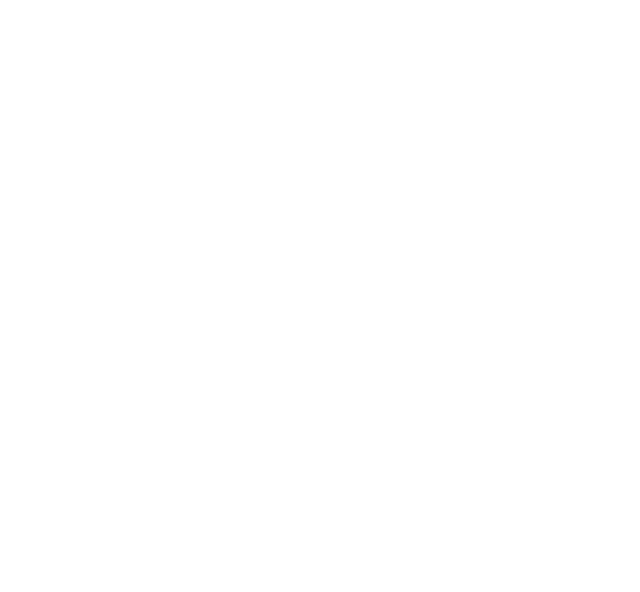
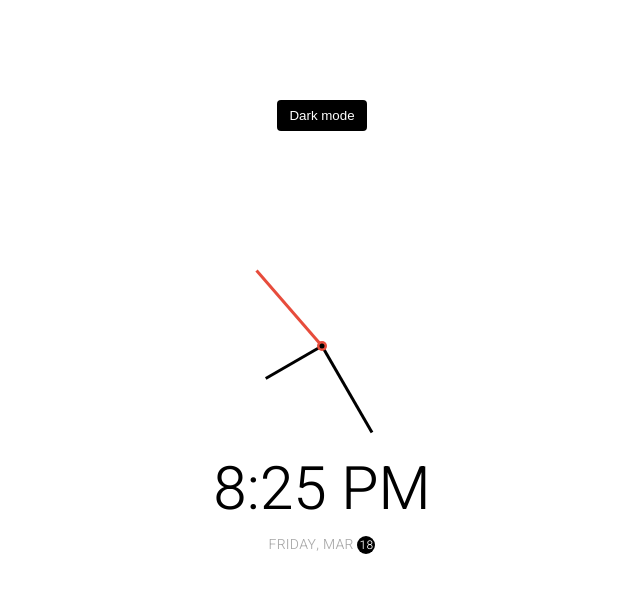
Before and after one commit to iamshahidameen/clock-with-dark-and-light-mode, a plain HTML site: page index.html in a window 1280 px wide. Shown: the whole page, without its empty margins (318-958 px from the left). Drawn offline with Linux system fonts and the light colour scheme.

Commit message:
Added Time and Date functionality using js new Date() object and refresh the time using setInterval() method

```diff
--- a/index.html
+++ b/index.html
@@ -1,13 +1,28 @@
 <!DOCTYPE html>
 <html lang="en">
-<head>
-    <meta charset="UTF-8">
-    <meta http-equiv="X-UA-Compatible" content="IE=edge">
-    <meta name="viewport" content="width=device-width, initial-scale=1.0">
-    <link rel="stylesheet" href="style.css">
+  <head>
+    <meta charset="UTF-8" />
+    <meta name="viewport" content="width=device-width, initial-scale=1.0" />
+    <link rel="stylesheet" href="style.css" />
     <title>Clock with Dark and Light Mode</title>
-</head>
-<body>
+  </head>
+  <body>
+    <!-- Inspired by this dribbble shot https://dribbble.com/shots/5958443-Alarm-clock -->
+
+    <button class="toggle" id="toggle">Dark mode</button>
+
+    <div class="clock-container">
+      <div class="clock">
+        <div class="needle hour"></div>
+        <div class="needle minute"></div>
+        <div class="needle second"></div>
+        <div class="center-point"></div>
+      </div>
+
+      <div class="time"></div>
+      <div class="date"></div>
+    </div>
+
     <script src="script.js"></script>
-</body>
+  </body>
 </html>
--- a/script.js
+++ b/script.js
@@ -1 +1,90 @@
-alert("Theme Clock");
+/* Js for only clock, mine */
+
+/*
+const rootEl = document.querySelectorAll('html');
+const hourNeedle = document.querySelector('.hour');
+const minuteNeedle = document.querySelector('.minute');
+const secondNeedle = document.querySelector('.second');
+const dateEl = document.querySelector('.date');
+const themeToggle = document.getElementById('toggle');
+
+const days = ["Sunday", "Monday", "Tuesday", "Wednesday", "Thursday", "Friday", "Saturday" ];
+const months = ["January", "Febuary", "March", "April", "May", "June", "July", "August", "September", "October", "November", "December"]
+
+
+themeToggle.addEventListener('click',() => {
+    rootEl.forEach((htmlTag) => {
+        htmlTag.classList.toggle('dark');
+        if(htmlTag.classList.contains('dark')){
+            themeToggle.innerText = 'Light Mode';
+        } else {
+            themeToggle.innerText = 'Dark Mode';
+        }
+    })
+
+});
+
+function setTime(){
+    const time = new Date();
+    const currentMonth = time.getMonth();
+    const currentYear = time.getFullYear();
+    const currentHour = time.getHours() * 30;
+    const currentMinute = time.getMinutes() * 6;
+    const currentSeconds = time.getSeconds() * 6;
+    hourNeedle.style.transform = `translate(-50%, -100%) rotate(${currentHour}deg)`;
+    minuteNeedle.style.transform = `translate(-50%, -100%) rotate(${currentMinute}deg)`;
+    secondNeedle.style.transform = `translate(-50%, -100%) rotate(${currentSeconds}deg)`;
+}
+setInterval(setTime, 1000);
+
+*/
+
+
+const hourEl = document.querySelector('.hour')
+const minuteEl = document.querySelector('.minute')
+const secondEl = document.querySelector('.second')
+const timeEl = document.querySelector('.time')
+const dateEl = document.querySelector('.date')
+const toggle = document.querySelector('.toggle')
+
+const days = ["Sunday", "Monday", "Tuesday", "Wednesday", "Thursday", "Friday", "Saturday"];
+const months = ["Jan", "Feb", "Mar", "Apr", "May", "Jun", "Jul", "Aug", "Sep", "Oct", "Nov", "Dec"];
+
+toggle.addEventListener('click', (e) => {
+    const html = document.querySelector('html')
+    if (html.classList.contains('dark')) {
+        html.classList.remove('dark')
+        e.target.innerHTML = 'Dark mode'
+    } else {
+        html.classList.add('dark')
+        e.target.innerHTML = 'Light mode'
+    }
+})
+
+function setTime() {
+    const time = new Date();
+    const month = time.getMonth()
+    const day = time.getDay()
+    const date = time.getDate()
+    const hours = time.getHours()
+    const hoursForClock = hours >= 13 ? hours % 12 : hours;
+    const minutes = time.getMinutes()
+    const seconds = time.getSeconds()
+    const ampm = hours >= 12 ? 'PM' : 'AM'
+
+    hourEl.style.transform = `translate(-50%, -100%) rotate(${scale(hoursForClock, 0, 12, 0, 360)}deg)`
+    minuteEl.style.transform = `translate(-50%, -100%) rotate(${scale(minutes, 0, 60, 0, 360)}deg)`
+    secondEl.style.transform = `translate(-50%, -100%) rotate(${scale(seconds, 0, 60, 0, 360)}deg)`
+
+    timeEl.innerHTML = `${hoursForClock}:${minutes < 10 ? `0${minutes}` : minutes} ${ampm}`
+    dateEl.innerHTML = `${days[day]}, ${months[month]} <span class="circle">${date}</span>`
+}
+
+// StackOverflow https://stackoverflow.com/questions/10756313/javascript-jquery-map-a-range-of-numbers-to-another-range-of-numbers
+const scale = (num, in_min, in_max, out_min, out_max) => {
+    return (num - in_min) * (out_max - out_min) / (in_max - in_min) + out_min;
+}
+
+setTime()
+
+setInterval(setTime, 1000)
--- a/style.css
+++ b/style.css
@@ -0,0 +1,136 @@
+@import url('https://fonts.googleapis.com/css?family=Heebo:300&display=swap');
+
+* {
+  box-sizing: border-box;
+}
+
+:root {
+  --primary-color: #000;
+  --secondary-color: #fff;
+}
+
+html {
+  transition: all 0.5s ease-in;
+}
+
+html.dark {
+  --primary-color: #fff;
+  --secondary-color: #333;
+}
+
+html.dark {
+  background-color: #111;
+  color: var(--primary-color);
+}
+
+body {
+  font-family: 'Heebo', sans-serif;
+  display: flex;
+  align-items: center;
+  justify-content: center;
+  height: 100vh;
+  overflow: hidden;
+  margin: 0;
+}
+
+.toggle {
+  cursor: pointer;
+  background-color: var(--primary-color);
+  color: var(--secondary-color);
+  border: 0;
+  border-radius: 4px;
+  padding: 8px 12px;
+  position: absolute;
+  top: 100px;
+}
+
+.toggle:focus {
+  outline: none;
+}
+
+.clock-container {
+  display: flex;
+  flex-direction: column;
+  justify-content: space-between;
+  align-items: center;
+}
+
+.clock {
+  position: relative;
+  width: 200px;
+  height: 200px;
+}
+
+.needle {
+  background-color: var(--primary-color);
+  position: absolute;
+  top: 50%;
+  left: 50%;
+  height: 65px;
+  width: 3px;
+  transform-origin: bottom center;
+  transition: all 0.5s cubic-bezier(0.42, 0, 0, 1.05);
+}
+
+.needle.hour {
+  transform: translate(-50%, -100%) rotate(0deg);
+}
+
+.needle.minute {
+  transform: translate(-50%, -100%) rotate(0deg);
+  height: 100px;
+}
+
+.needle.second {
+  transform: translate(-50%, -100%) rotate(0deg);
+  height: 100px;
+  background-color: #e74c3c;
+}
+
+.center-point {
+  background-color: #e74c3c;
+  width: 10px;
+  height: 10px;
+  position: absolute;
+  top: 50%;
+  left: 50%;
+  transform: translate(-50%, -50%);
+  border-radius: 50%;
+}
+
+.center-point::after {
+  content: '';
+  background-color: var(--primary-color);
+  width: 5px;
+  height: 5px;
+  position: absolute;
+  top: 50%;
+  left: 50%;
+  transform: translate(-50%, -50%);
+  border-radius: 50%;
+}
+
+.time {
+  font-size: 60px;
+}
+
+.date {
+  color: #aaa;
+  font-size: 14px;
+  letter-spacing: 0.3px;
+  text-transform: uppercase;
+}
+
+.date .circle {
+  background-color: var(--primary-color);
+  color: var(--secondary-color);
+  border-radius: 50%;
+  height: 18px;
+  width: 18px;
+  display: inline-flex;
+  align-items: center;
+  justify-content: center;
+  line-height: 18px;
+  transition: all 0.5s ease-in;
+  font-size: 12px;
+}
```
